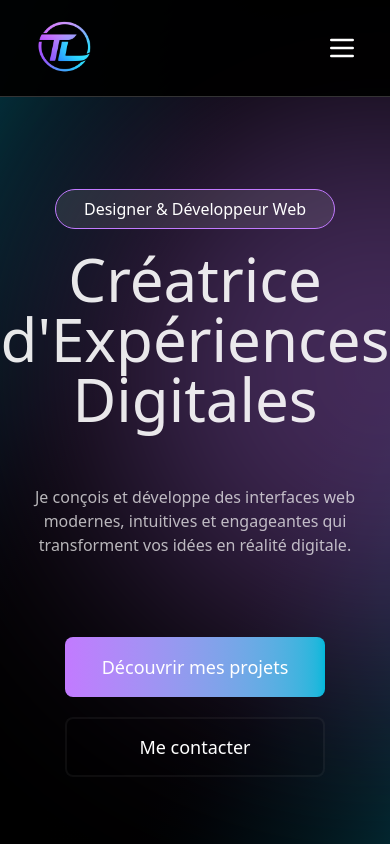
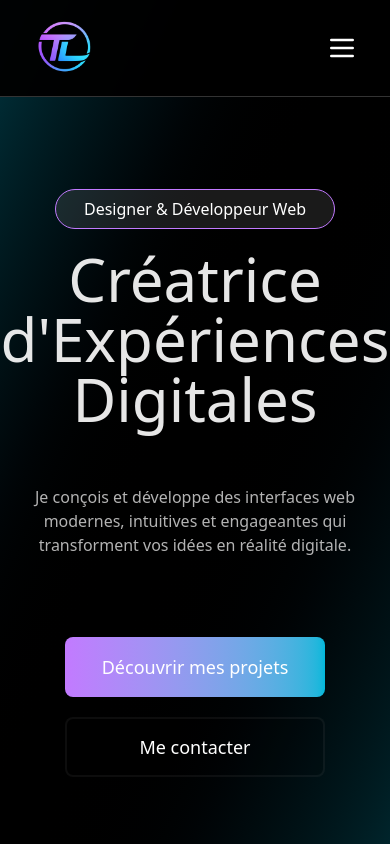
Before and after one commit to thaislario972/Portfolio, a Nuxt app: page / in a window 390 px wide. Shown: the top 844 px of the page. Built offline with nearby package versions, Linux system fonts and the light colour scheme.

Commit message:
fix détail

```diff
--- a/app/pages/index.vue
+++ b/app/pages/index.vue
@@ -6,7 +6,7 @@
   <section class="w-full max-w-full bg-black">
     <div class="relative w-full max-w-full min-h-screen overflow-x-hidden overflow-y-hidden bg-gradient-to-br from-turq/30 via-black to-turq/20 sm:from-lavand/15 flex justify-center items-center" >
       <!-- calque lumières -->
-      <div class="absolute inset-0 pointer-events-none max-w-full">
+      <div class="hidden sm:block absolute inset-0 pointer-events-none max-w-full">
         <span class="light absolute top-18 left-[20%] color-lavand animation-delay-4000"></span>
         <span class=" sm:visible invisible light2 absolute top-1/3 right-[20%] animation-delay-2000"></span>
       </div>
```
